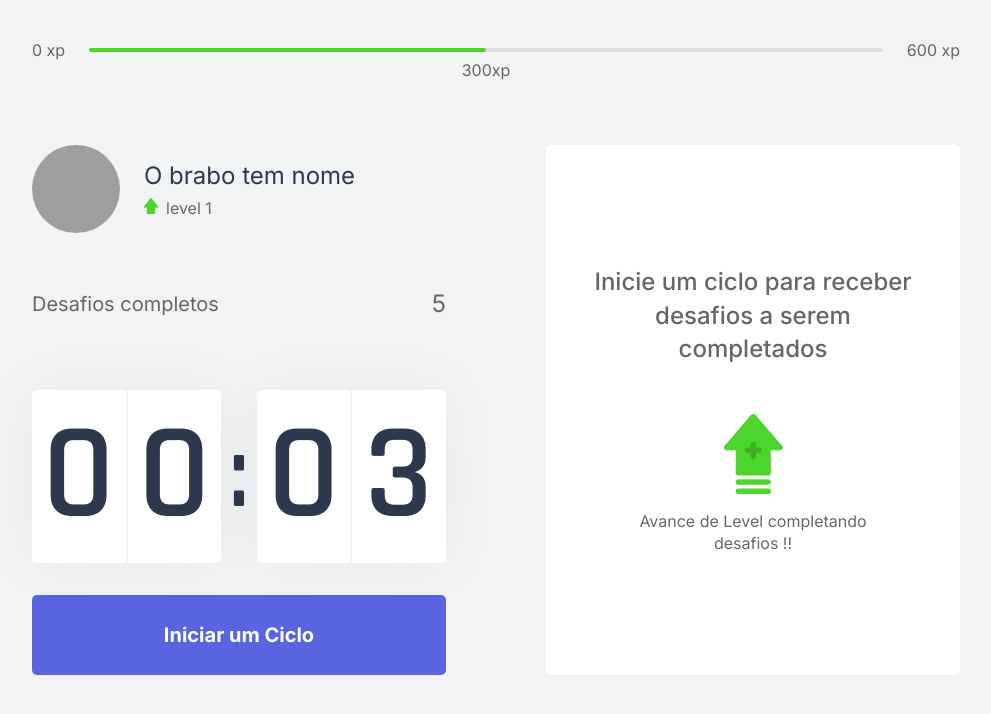
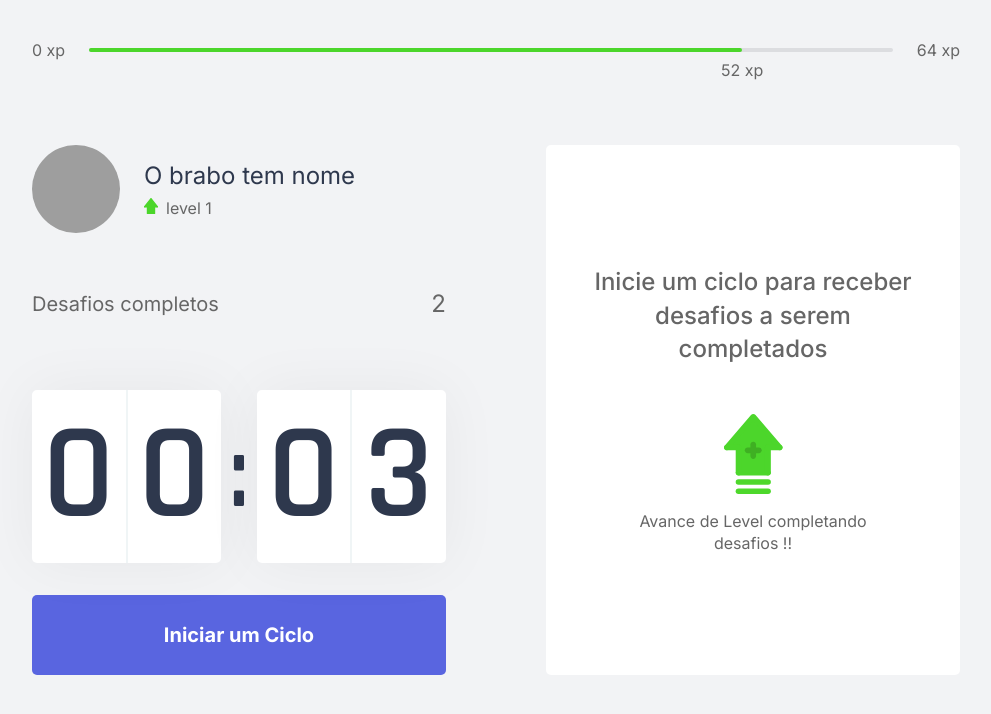
Before and after one commit to lucas3322/Mouvit, a Next.js app: page / in a window 1280 px wide. Shown: the top 714 px of the page, without its empty margins (144-1135 px from the left). Built offline with nearby package versions, Linux system fonts and the light colour scheme; grey boxes are pictures that could not be loaded.

Commit message:
up level - experience - n/desafios

```diff
--- a/src/components/ChallengeBox.tsx
+++ b/src/components/ChallengeBox.tsx
@@ -3,7 +3,7 @@
 import style from '../styles/components/ChallengeBox.module.css';
 
 export function ChallengeBox () {
-    const { activeChallenge } = useContext(ChallengesContexts);
+    const { activeChallenge, resetChalenge } = useContext(ChallengesContexts);
 
 
 
@@ -25,6 +25,7 @@
                         <button
                         type="button"
                         className={style.challengeFailedButton}
+                        onClick={resetChalenge}
                         >
                             Falhei
                         </button>
--- a/src/components/CompleteChallenges.tsx
+++ b/src/components/CompleteChallenges.tsx
@@ -1,10 +1,15 @@
+import { useContext } from 'react';
+import { ChallengesContexts } from '../contexts/ChallengesContexts';
 import styles from '../styles/components/CompleteChallenges.module.css';
 
 export function CompleteChallenges (){
+
+    const { challengesCompleted } = useContext(ChallengesContexts);
+
     return(
         <div className={styles.completech}>
             <span>Desafios completos</span>
-            <span>5</span>
+            <span>{challengesCompleted}</span>
         </div>
     );
 }
--- a/src/components/ExperienceBar.tsx
+++ b/src/components/ExperienceBar.tsx
@@ -1,17 +1,25 @@
+import { useContext } from 'react';
+import { ChallengesContexts } from '../contexts/ChallengesContexts';
 import styles from '../styles/components/ExperienceBar.module.css';
 
 export function ExperienceBar (){
+
+    const { currentExperience, experienceToNextLevel } = useContext(ChallengesContexts);
+
+
+    const percentTonextLevel = Math.round(currentExperience * 100) / experienceToNextLevel;
+
     return (
         <header className={styles.experienceBar} >
             <span>0 xp</span>
             <div>
-                <div style={{ width: '50%'}}/>
+                <div style={{ width: `${percentTonextLevel}%`}}/>
 
-                <span className={styles.currentExperience} style={{left: '50%'}}>
-                    300xp
+                <span className={styles.currentExperience} style={{left: `${percentTonextLevel}%`}}>
+                    {currentExperience} xp
                 </span>
             </div>
-            <span>600 xp</span>
+            <span>{experienceToNextLevel} xp</span>
         </header>
     );
 }
--- a/src/contexts/ChallengesContexts.tsx
+++ b/src/contexts/ChallengesContexts.tsx
@@ -15,6 +15,8 @@
     activeChallenge: Challenge;
     levelUp: () => void;
     startnewChallenge: () => void;
+    resetChalenge: () => void;
+    experienceToNextLevel: number;
 }
 
 interface ChallengesProviderProps{
@@ -27,10 +29,12 @@
 export function ChallengesProvider({ children } : ChallengesProviderProps ){
 
     const [ level, setLevel] = useState(1);
-    const [currentExperience, setCurrentExperience] = useState(0);
-    const [challengesCompleted, setChallengesCompleted] =useState(0);
+    const [currentExperience, setCurrentExperience] = useState(52);
+    const [challengesCompleted, setChallengesCompleted] =useState(2);
 
     const [activeChallenge, setActiveChallenge] = useState(null)
+
+    const experienceToNextLevel = Math.pow((level + 1) * 4 , 2)
 
 
     function levelUp(){
@@ -46,6 +50,10 @@
       }
 
 
+      function resetChalenge() {
+          setActiveChallenge(null)
+      }
+
     return(
         <ChallengesContexts.Provider value={{
             level,
@@ -53,7 +61,9 @@
             challengesCompleted,
             levelUp,
             startnewChallenge,
-            activeChallenge, }}>
+            activeChallenge,
+            resetChalenge,
+            experienceToNextLevel, }}>
             {children}
         </ChallengesContexts.Provider>
     );
```
